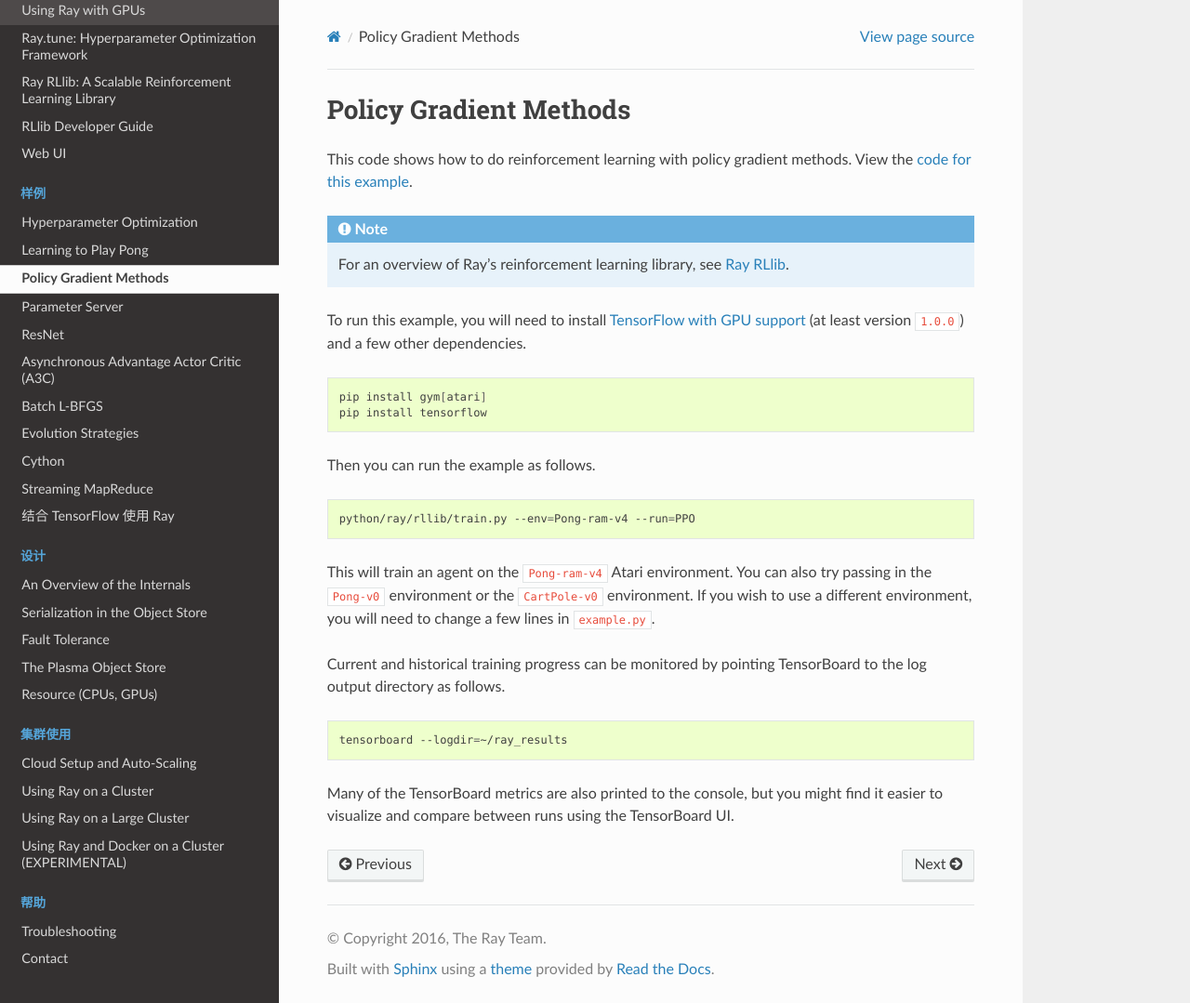
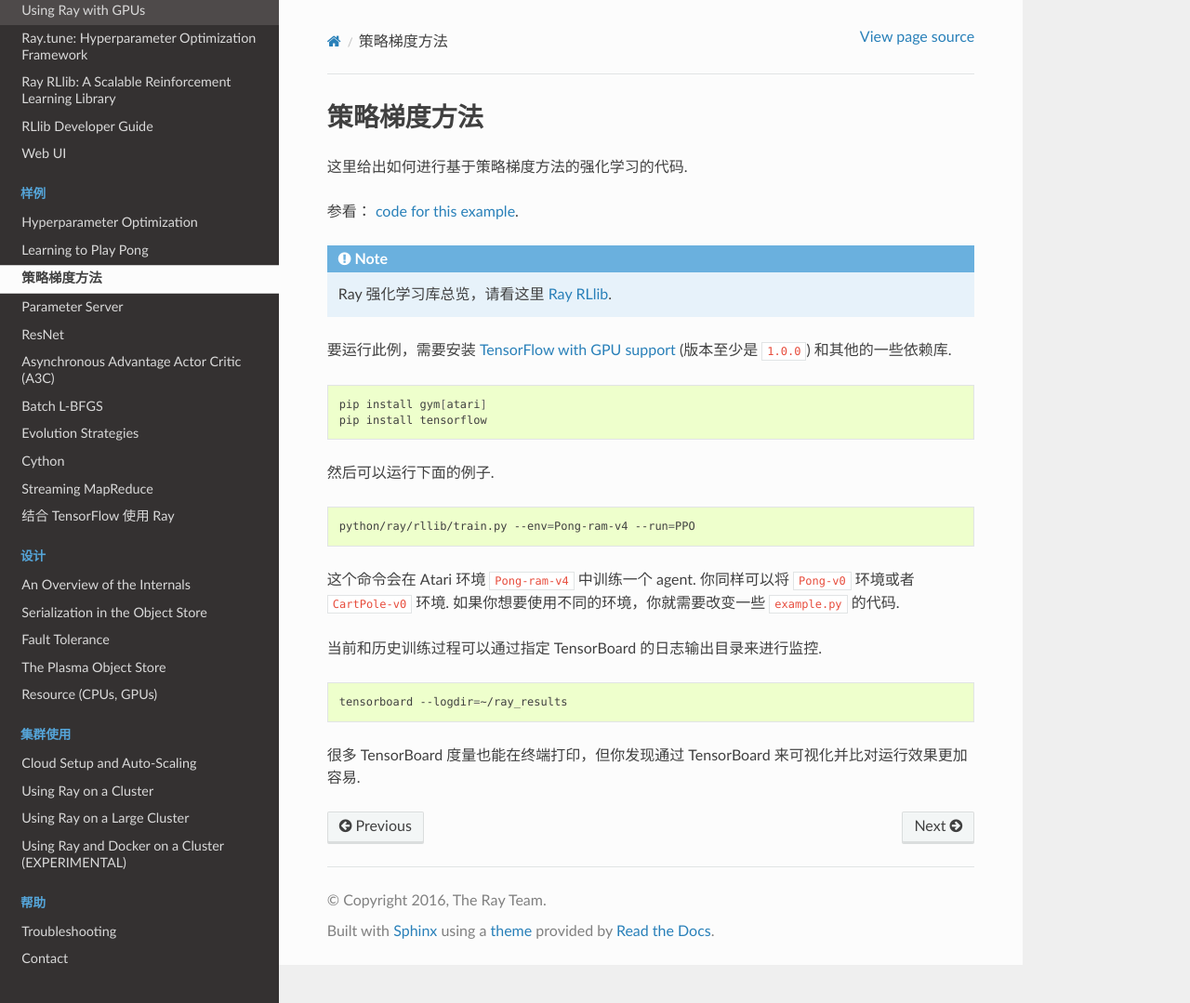
Before and after one commit to tigerneil/ray-zh-doc, a Sphinx documentation site: the page built from source/example-policy-gradient.rst, in a window 1280 px wide and 1079 px high. Shown: the whole window at 93% size. Built offline with Sphinx 7.4.7 and the Read the Docs theme 2.0.0, drawn with Linux system fonts in a browser that asks for light colours; the version number could not be read and is left out.

Commit message:
Update example-policy-gradient.rst

```diff
--- a/source/example-policy-gradient.rst
+++ b/source/example-policy-gradient.rst
@@ -1,42 +1,38 @@
-Policy Gradient Methods
+策略梯度方法
 =======================
 
-This code shows how to do reinforcement learning with policy gradient methods.
-View the `code for this example`_.
+这里给出如何进行基于策略梯度方法的强化学习的代码.
+
+参看： `code for this example`_.
 
 .. note::
 
-    For an overview of Ray's reinforcement learning library, see `Ray RLlib <http://ray.readthedocs.io/en/latest/rllib.html>`__.
+    Ray 强化学习库总览，请看这里 `Ray RLlib <http://ray.readthedocs.io/en/latest/rllib.html>`__.
 
 
-To run this example, you will need to install `TensorFlow with GPU support`_ (at
-least version ``1.0.0``) and a few other dependencies.
+要运行此例，需要安装 `TensorFlow with GPU support`_ (版本至少是 ``1.0.0``) 和其他的一些依赖库.
 
 .. code-block:: bash
 
   pip install gym[atari]
   pip install tensorflow
 
-Then you can run the example as follows.
+然后可以运行下面的例子.
 
 .. code-block:: bash
 
   python/ray/rllib/train.py --env=Pong-ram-v4 --run=PPO
 
-This will train an agent on the ``Pong-ram-v4`` Atari environment. You can also
-try passing in the ``Pong-v0`` environment or the ``CartPole-v0`` environment.
-If you wish to use a different environment, you will need to change a few lines
-in ``example.py``.
+这个命令会在 Atari 环境 ``Pong-ram-v4`` 中训练一个 agent. 你同样可以将 ``Pong-v0`` 环境或者 ``CartPole-v0`` 环境.
+如果你想要使用不同的环境，你就需要改变一些 ``example.py`` 的代码.
 
-Current and historical training progress can be monitored by pointing
-TensorBoard to the log output directory as follows.
+当前和历史训练过程可以通过指定 TensorBoard 的日志输出目录来进行监控.
 
 .. code-block:: bash
 
   tensorboard --logdir=~/ray_results
 
-Many of the TensorBoard metrics are also printed to the console, but you might
-find it easier to visualize and compare between runs using the TensorBoard UI.
+很多 TensorBoard 度量也能在终端打印，但你发现通过 TensorBoard 来可视化并比对运行效果更加容易.
 
 .. _`TensorFlow with GPU support`: https://www.tensorflow.org/install/
 .. _`code for this example`: https://github.com/ray-project/ray/tree/master/python/ray/rllib/ppo
```
